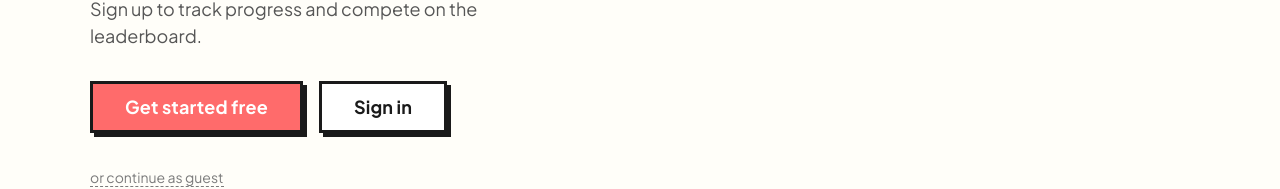
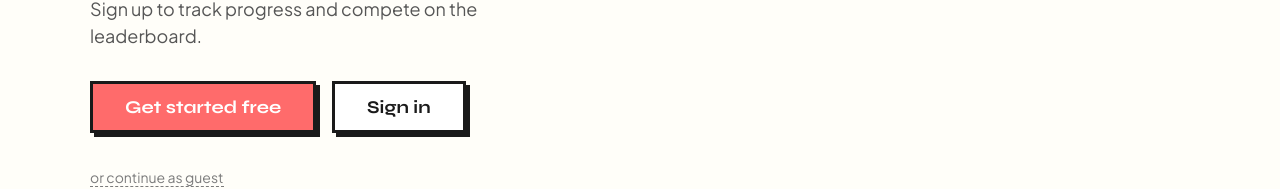
Before and after one commit to pedro18x/codecraft, a Vue app: page / in a window 1280 px wide. Shown: the part 384-573 px from the top of the page. Built offline with nearby package versions, Linux system fonts and the light colour scheme; no server answers.

Commit message:
chore(ui): preserve light button typography

```diff
--- a/src/components/brutal/BrutalButton.vue
+++ b/src/components/brutal/BrutalButton.vue
@@ -108,7 +108,7 @@
   font-family: var(--font-body);
   font-weight: var(--font-weight-semibold);
   letter-spacing: 0.005em;
-  line-height: 1.15;
+  line-height: 1.2;
   cursor: pointer;
   user-select: none;
   overflow: hidden;
--- a/src/design-system/components/Button.vue
+++ b/src/design-system/components/Button.vue
@@ -38,10 +38,8 @@
   align-items: center;
   justify-content: center;
   gap: var(--space-2);
-  font-family: var(--font-body);
+  font-family: var(--font-display);
   font-weight: var(--font-weight-bold);
-  line-height: 1.15;
-  letter-spacing: 0.01em;
   border: var(--border-width) solid var(--button-border);
   cursor: pointer;
   user-select: none;
```
